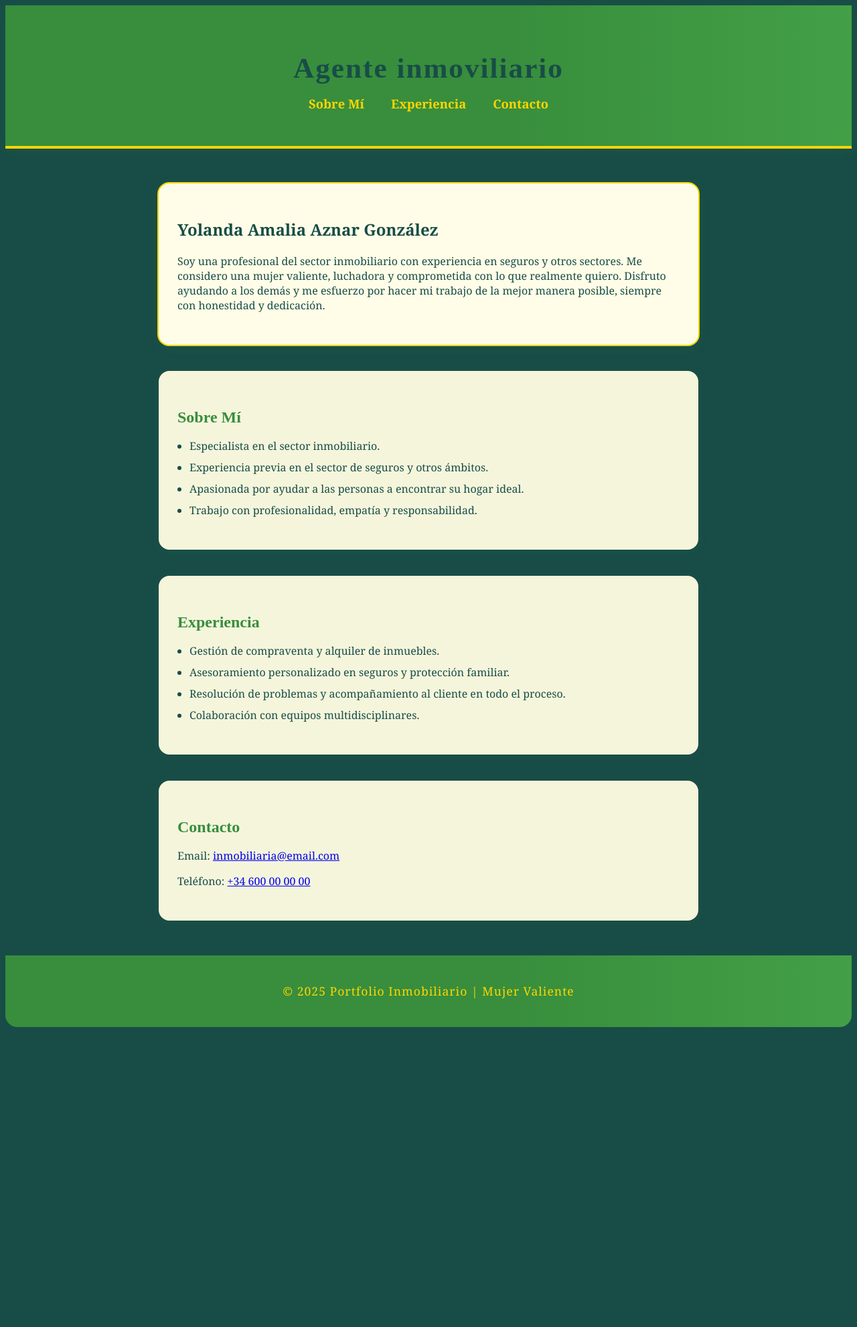
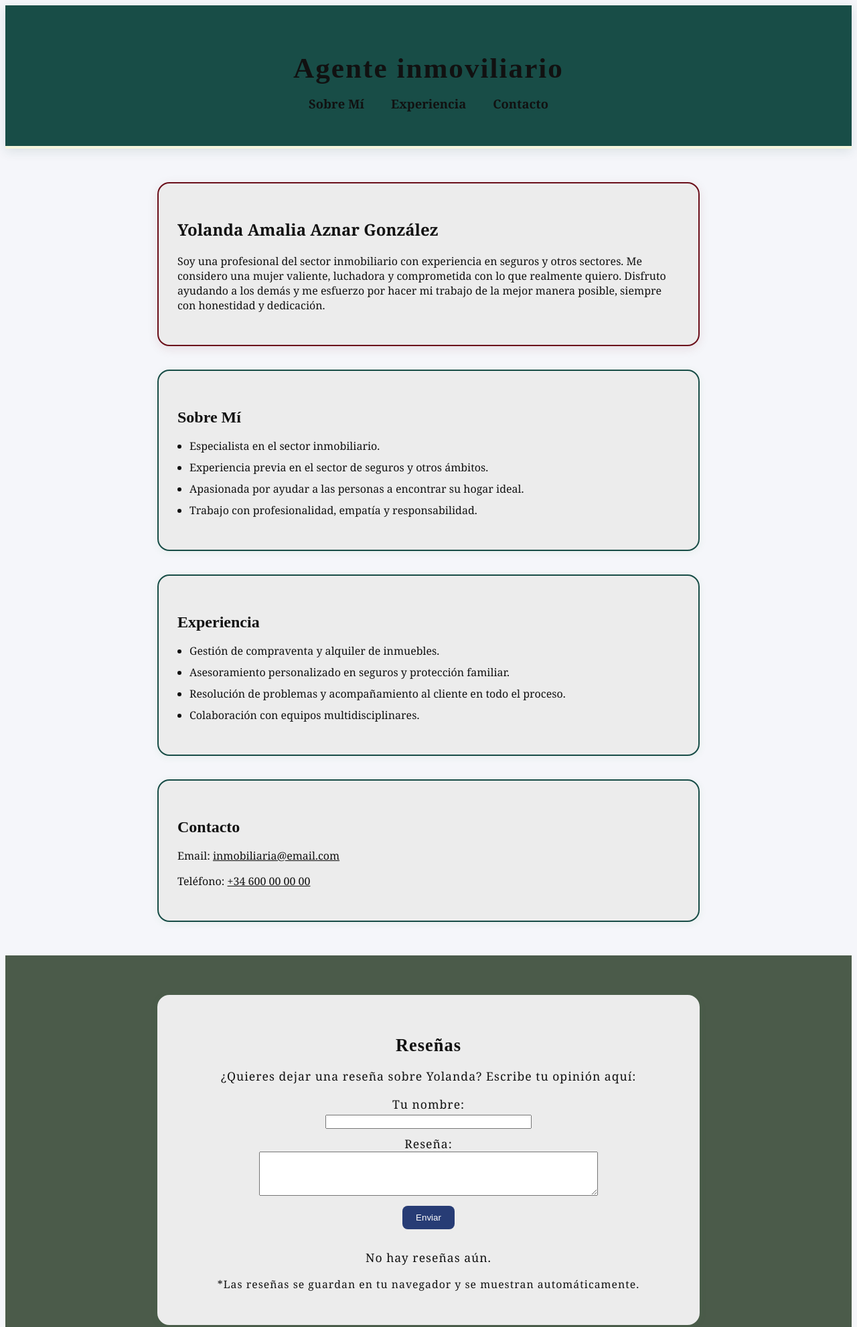
Before and after one commit to Hugomiracaro26/Hugomiracaro26.github.io, a plain HTML site: page inmobiliaria.html in a window 1280 px wide. Shown: the top 1982 px of the page at 67% size. Before the commit the page ends 1542 px from the top, so only its background shows below. Drawn offline with Linux system fonts and the light colour scheme.

Commit message:
Ainara portfolio en GitHub Pages

```diff
--- a/inmobiliaria.html
+++ b/inmobiliaria.html
@@ -5,49 +5,51 @@
     <meta charset="UTF-8">
     <meta name="viewport" content="width=device-width, initial-scale=1.0">
     <style>
+        h1, h2, h3, h4, h5, h6, p, a, ul, ol, li, label, input, textarea {
+            color: #111 !important;
+        }
                 body {
-            background: #184d47;
+                    background: #f5f6fa;
                     font-family: 'Merriweather', 'Georgia', serif;
-            color: #f5f5dc;
+                    color: #273c75;
         }
         .beige-bg {
-            background: #f5f5dc;
-            color: #184d47;
+            background: #ececec;
+            color: #273c75;
         }
                 header {
-            background: #800020;
-            color: #f5f5dc;
-            border-bottom: 4px solid #f5f5dc;
+                    background: #273c75;
+                    color: #ffe082;
         }
         h1, h2, h3 {
-            color: #184d47;
+              color: #111;
         }
         nav ul li a {
-            color: #f5f5dc;
+              color: #111;
             }
             nav ul li a:hover {
-            color: #f5f5dc;
-            text-shadow: 0 0 8px #184d47;
+                color: #fff;
+                text-shadow: 0 0 8px #6b0f1a;
         }
                 .presentacion, section {
-            background: #f5f5dc;
-            color: #184d47;
+                    background: #fffbe6;
+                    color: #273c75;
                     border-radius: 18px;
-            border: 2px solid #184d47;
-            box-shadow: 0 4px 16px rgba(24,77,71,0.10);
+                    border: 2px solid #ffe082;
+                    box-shadow: 0 4px 16px rgba(39,60,117,0.10);
         }
         .footer {
-            background: #184d47;
-            color: #f5f5dc;
+            background: #273c75;
+            color: #ffe082;
             border-radius: 0 0 18px 18px;
         }
         header {
-            background: linear-gradient(90deg, #388e3c 60%, #43a047 100%);
-            color: #fff;
+            background: #184d47;
+            color: #111;
             padding: 40px 0 25px 0;
             text-align: center;
-            border-bottom: 4px solid #ffd600;
-            box-shadow: 0 4px 16px rgba(56,142,60,0.12);
+            border-bottom: 4px solid #f5f5dc;
+            box-shadow: 0 4px 16px rgba(24,77,71,0.12);
         }
         h1 {
             font-size: 2.7em;
@@ -63,7 +65,7 @@
             gap: 40px;
         }
         nav ul li a {
-            color: #ffd600;
+            color: #ff000031;
             font-weight: 700;
             text-decoration: none;
             font-size: 1.15em;
@@ -104,8 +106,8 @@
             margin-bottom: 10px;
         }
         .footer {
-            background: linear-gradient(90deg, #388e3c 60%, #43a047 100%);
-            color: #ffd600;
+            background: #142810c0;
+            color: #11111100;
             text-align: center;
             padding: 24px 0;
             border-radius: 0 0 18px 18px;
@@ -127,10 +129,9 @@
         </nav>
     </header>
     <main>
-        <section class="presentacion">
-            <h2>Yolanda Amalia
-                Aznar González</h2>
-            <p>Soy una profesional del sector inmobiliario con experiencia en seguros y otros sectores. Me considero una mujer valiente, luchadora y comprometida con lo que realmente quiero. Disfruto ayudando a los demás y me esfuerzo por hacer mi trabajo de la mejor manera posible, siempre con honestidad y dedicación.</p>
+        <section class="presentacion" style="background:#ececec; color:#23272a; border:2px solid #6b0f1a; border-radius:18px; margin:50px auto 35px auto; padding:32px 28px; max-width:750px; box-shadow:0 4px 16px rgba(107,15,26,0.10);">
+            <h2 style="color:#111;">Yolanda Amalia Aznar González</h2>
+            <p style="color:#111;">Soy una profesional del sector inmobiliario con experiencia en seguros y otros sectores. Me considero una mujer valiente, luchadora y comprometida con lo que realmente quiero. Disfruto ayudando a los demás y me esfuerzo por hacer mi trabajo de la mejor manera posible, siempre con honestidad y dedicación.</p>
         </section>
         <section id="sobre-mi" class="beige-bg" style="border:2px solid #184d47; border-radius:18px; margin-bottom:35px; padding:32px 28px; color:#184d47;">
             <h3>Sobre Mí</h3>
@@ -157,7 +158,48 @@
         </section>
     </main>
     <footer class="footer">
+        <section id="reseñas" class="beige-bg" style="border:2px solid #ececec; border-radius:18px; margin:35px auto; padding:32px 28px; max-width:750px;">
+            <h3>Reseñas</h3>
+            <p>¿Quieres dejar una reseña sobre Yolanda? Escribe tu opinión aquí:</p>
+            <form id="form-reseña">
+                <label for="nombre">Tu nombre:</label><br>
+                <input type="text" id="nombre" name="nombre" style="margin-bottom:10px; width:100%; max-width:300px;"><br>
+                <label for="opinion">Reseña:</label><br>
+                <textarea id="opinion" name="opinion" rows="4" style="width:100%; max-width:500px; margin-bottom:10px;"></textarea><br>
+                <button type="submit" style="background:#273c75; color:#fff; border:none; padding:10px 20px; border-radius:8px; cursor:pointer;">Enviar</button>
+            </form>
+            <div id="lista-reseñas" style="margin-top:30px;"></div>
+            <p style="font-size:0.9em; color:#888; margin-top:10px;">*Las reseñas se guardan en tu navegador y se muestran automáticamente.</p>
+        </section>
         <p>&copy; 2025 Portfolio Inmobiliario | Mujer Valiente</p>
     </footer>
 </body>
+<script>
+// Mostrar reseñas guardadas
+function mostrarReseñas() {
+    const contenedor = document.getElementById('lista-reseñas');
+    const reseñas = JSON.parse(localStorage.getItem('reseñasYolanda') || '[]');
+    if (reseñas.length === 0) {
+        contenedor.innerHTML = '<p style="color:#888;">No hay reseñas aún.</p>';
+        return;
+    }
+    contenedor.innerHTML = reseñas.map(r => `<div style='background:#fffbe6; border:1px solid #ececec; border-radius:8px; margin-bottom:15px; padding:15px;'><strong>${r.nombre}</strong><br><span>${r.opinion}</span></div>`).join('');
+}
+
+// Guardar reseña
+document.getElementById('form-reseña').addEventListener('submit', function(e) {
+    e.preventDefault();
+    const nombre = document.getElementById('nombre').value.trim();
+    const opinion = document.getElementById('opinion').value.trim();
+    if (!nombre || !opinion) return;
+    const reseñas = JSON.parse(localStorage.getItem('reseñasYolanda') || '[]');
+    reseñas.unshift({nombre, opinion});
+    localStorage.setItem('reseñasYolanda', JSON.stringify(reseñas));
+    document.getElementById('form-reseña').reset();
+    mostrarReseñas();
+});
+
+// Inicializar
+mostrarReseñas();
+</script>
 </html>
```
Lines whose indentation alone changed are shown as unchanged.
